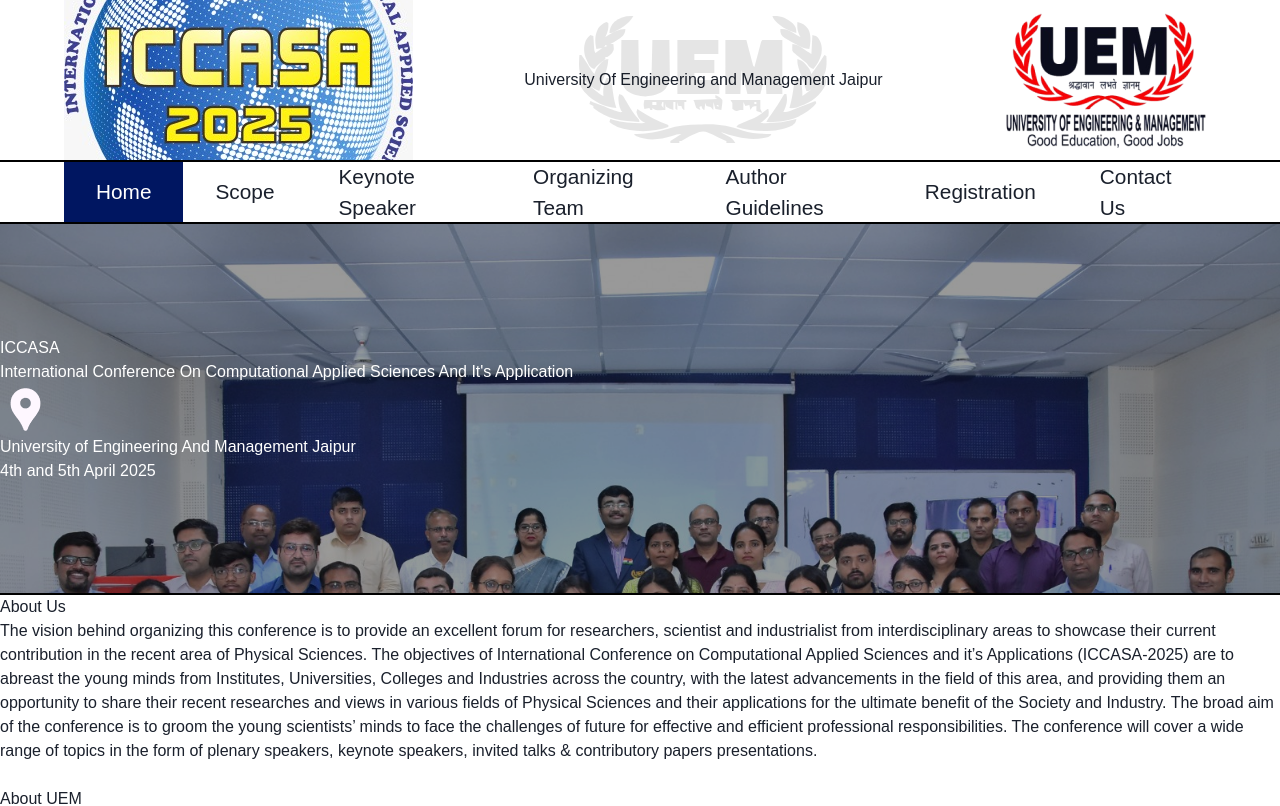
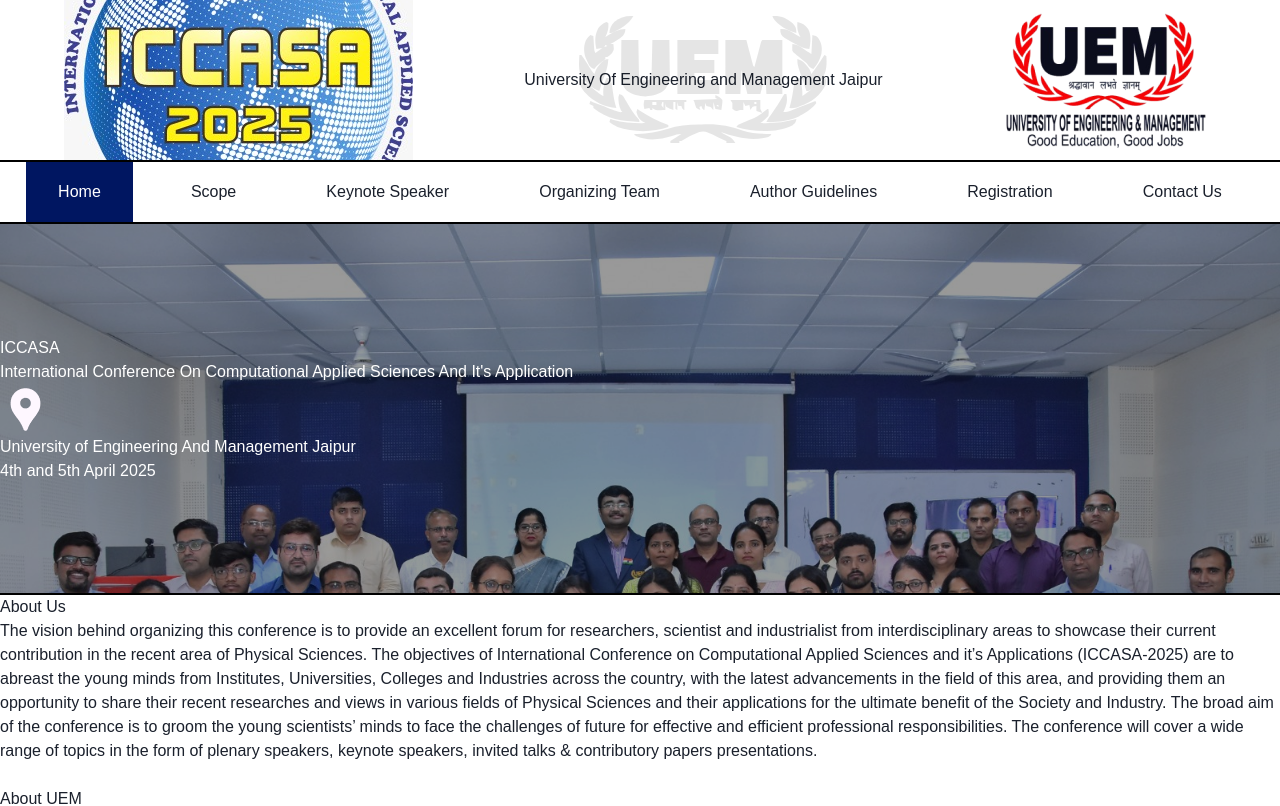
Before and after one commit to love-to-code108/iccasa2024, a React (Vite) app: page / in a window 1280 px wide. Shown: the top 806 px of the page. Built offline with nearby package versions, Linux system fonts and the light colour scheme; a web font is replaced by a local one.

Commit message:
the author guideline page has been made and it is now responisve the navbar too

```diff
--- a/src/App.jsx
+++ b/src/App.jsx
@@ -85,9 +85,9 @@ function Navbar() {
 
   return (
     <div className="Navbar-main
-    2xl:text-3xl
-    xl:text-2xl
-    lg:text-xl
+    2xl:text-2xl
+    xl:text-lg
+    lg:text-lg
     ">
       <NavLink activeClassName="active" to="/" className="nav-link">Home</NavLink>
       <NavLink to="/scope" className="nav-link">Scope</NavLink>
--- a/src/main.scss
+++ b/src/main.scss
@@ -113,10 +113,10 @@ $uem-purple: #14008F;
     border-right: 0px;
 
     display: flex;
-    justify-content: space-between;
+    justify-content: space-evenly;
     align-items: cente;
 
-    padding: 0rem $left-right-padding;
+    padding: 0rem 0rem;
 
     position: sticky;
     top: 0px;
@@ -149,19 +149,17 @@ $uem-purple: #14008F;
 // **********************************************************************
 // MAKING THE NAVBAR RESPONSIVE
 @media (max-width:1354px) {
-    .nav-link {
-        font-size: 1.3rem;
-    }
+
 
     .Navbar-main {
-        padding: 0rem $left-right-padding - 4rem;
+        padding: 0rem 0rem;
     }
 }
 
 @media (max-width:1264px) {
 
     .Navbar-main {
-        padding: 0rem $left-right-padding - 4rem;
+        padding: 0rem 0rem;
     }
 }
 
--- a/src/pages/AuthorGuideline.jsx
+++ b/src/pages/AuthorGuideline.jsx
@@ -9,7 +9,7 @@ export const AuthorGuideline = () => {
 
 
      {/* THE WRAPPER FOR AUTHOR GUIDLINES */}
-      <div>
+
 
 
 
@@ -19,7 +19,7 @@ export const AuthorGuideline = () => {
 
         {/* AUTOHOR GUIDELINES */}
         <div
-          className=" xl:w-[60rem] xl:text-2xl xl:mb-16 xl:p-8
+          className=" lg:w-[60rem] xl:text-2xl xl:mb-16 xl:p-8
 lg:p-4 lg:py-6 lg:text-xl lg:mb-16"
         >
 
@@ -48,7 +48,7 @@ lg:p-4 lg:py-6 lg:text-xl lg:mb-16"
 
 
         {/* PAPER PREPARATION */}
-        <div className=" xl:w-[60rem] xl:text-2xl xl:mb-16 xl:p-8
+        <div className=" lg:w-[60rem] xl:text-2xl xl:mb-16 xl:p-8
 lg:p-4 lg:py-6 lg:text-xl lg:mb-16">
 
             {/* HEADING */}
@@ -90,7 +90,7 @@ lg:p-4 lg:py-6 lg:text-xl lg:mb-16">
 
 
         {/* PAPER SUBMISSION */}
-        <div className=" xl:w-[60rem] xl:text-2xl xl:mb-16 xl:p-8
+        <div className=" lg:w-[60rem] xl:text-2xl xl:mb-16 xl:p-8
 lg:p-4 lg:py-6 lg:text-xl lg:mb-16">
 
             {/* HEADING */}
@@ -110,7 +110,7 @@ lg:p-4 lg:py-6 lg:text-xl lg:mb-16">
 
 
         {/* ACESSING THE SUBMISSION SYSTEM */}
-        <div className=" xl:w-[60rem] xl:text-2xl xl:mb-16 xl:p-8
+        <div className=" lg:w-[60rem] xl:text-2xl xl:mb-16 xl:p-8
 lg:p-4 lg:py-6 lg:text-xl lg:mb-16">
 
             {/* HEADING */}
@@ -132,7 +132,7 @@ lg:p-4 lg:py-6 lg:text-xl lg:mb-16">
 
 
         {/* AUTHOR INFORMATION */}
-        <div className=" xl:w-[60rem] xl:text-2xl xl:mb-16 xl:p-8
+        <div className=" lg:w-[60rem] xl:text-2xl xl:mb-16 xl:p-8
 lg:p-4 lg:py-6 lg:text-xl lg:mb-16">
 
             {/* HEADING */}
@@ -152,7 +152,7 @@ lg:p-4 lg:py-6 lg:text-xl lg:mb-16">
 
 
         {/* PAPER UPLOADING */}
-        <div className=" xl:w-[60rem] xl:text-2xl xl:mb-16 xl:p-8
+        <div className=" lg:w-[60rem] xl:text-2xl xl:mb-16 xl:p-8
 lg:p-4 lg:py-6 lg:text-xl lg:mb-16">
 
             {/* HEADING */}
@@ -178,7 +178,7 @@ lg:p-4 lg:py-6 lg:text-xl lg:mb-16">
 
 
         {/* REVIEW PROCESS */}
-        <div className=" xl:w-[60rem] xl:text-2xl xl:mb-16 xl:p-8
+        <div className=" lg:w-[60rem] xl:text-2xl xl:mb-16 xl:p-8
 lg:p-4 lg:py-6 lg:text-xl lg:mb-16">
 
 
@@ -198,7 +198,7 @@ lg:p-4 lg:py-6 lg:text-xl lg:mb-16">
 
 
 
-      </div>
+
     </div>
   );
 };
```
